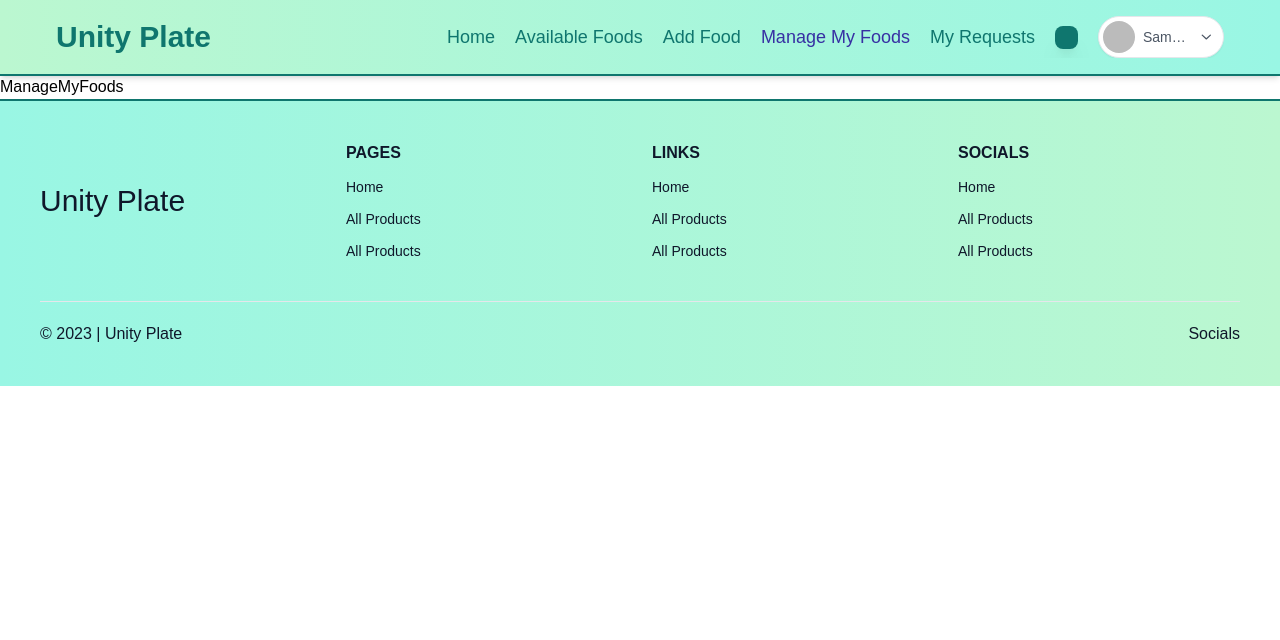
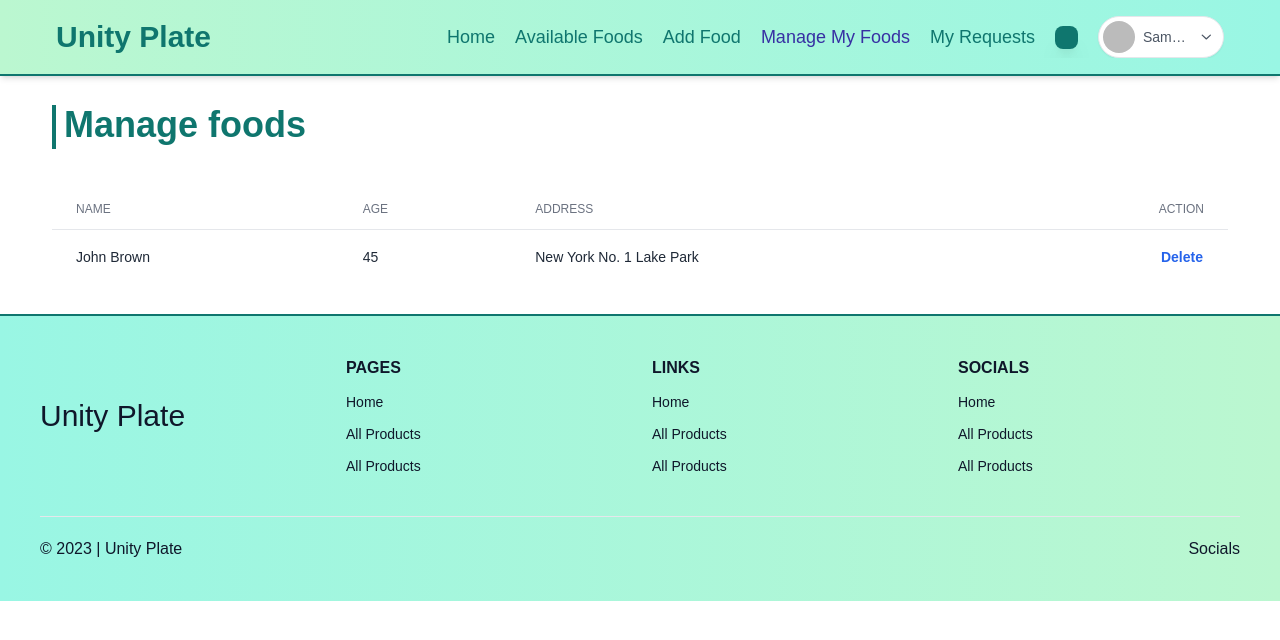
Before and after one commit to ShahSaminYasar/unity-plate-client, a React (Vite) app: page /manage-foods in a window 1280 px wide. Shown: the top 640 px of the page. Built offline with nearby package versions, Linux system fonts and the light colour scheme; no server answers; sample sign-in values are in the browser's storage; a web font is replaced by a local one.

Commit message:
Added: Edit and update food items under protected route

```diff
--- a/src/components/FeaturedFoods/FeaturedFoodCard.jsx
+++ b/src/components/FeaturedFoods/FeaturedFoodCard.jsx
@@ -6,7 +6,7 @@ const FeaturedFoodCard = ({ food }) => {
   const { borderColor, bgGradient, primaryColor } = useSettings();
   return (
     <div
-      className={`w-full rounded-xl border-4 ${borderColor} overflow-hidden`}
+      className={`w-full max-w-[355px] block mx-auto rounded-xl border-4 ${borderColor} overflow-hidden`}
     >
       <img src={food?.image} alt="" className="aspect-[16/10] object-cover" />
       <div className="p-5 flex flex-col gap-5">
--- a/src/components/FeaturedFoods/FeaturedFoods.jsx
+++ b/src/components/FeaturedFoods/FeaturedFoods.jsx
@@ -29,7 +29,7 @@ const FeaturedFoods = () => {
   return (
     <Container className="section">
       <Title>Featured Foods</Title>
-      <div className="grid sm:grid-cols-2 md:grid-cols-3 gap-7">
+      <div className="grid sm:grid-cols-2 lg:grid-cols-3 gap-7">
         {foods?.data?.map((food) => (
           <FeaturedFoodCard key={food?._id} food={food} />
         ))}
--- /dev/null
+++ b/src/components/Forms/EditFoodForm/EditFoodForm.jsx
@@ -0,0 +1,149 @@
+import { useState } from "react";
+import useAuth from "../../../hooks/useAuth";
+import useAxios from "../../../hooks/useAxios";
+import useSettings from "../../../hooks/useSettings";
+import toast from "react-hot-toast";
+import Loading from "../../Loading/Loading";
+import { useQuery } from "@tanstack/react-query";
+
+const EditFoodForm = ({ food_id }) => {
+  const { borderColor, bgGradient, primaryColor } = useSettings();
+  const axios = useAxios();
+  const { user } = useAuth();
+
+  //   const [name, setName] = useState(food?.name);
+  //   const [image, setImage] = useState(food?.image);
+  //   const [donorEmail, setDonorEmail] = useState(food?.donor?.email);
+  //   const [quantity, setQuantity] = useState(food?.quantity);
+  //   const [pickup_location, setPickupLocation] = useState(food?.pickup_location);
+  //   const [expiry_date, setExpiryDate] = useState(food?.expiry_date);
+  //   const [additional_note, setAdditionalNote] = useState(food?.additional_note);
+
+  const { data, isLoading, isError, error } = useQuery({
+    queryKey: ["getFoodDetails"],
+    queryFn: () => {
+      return axios.get(`/get-foods?id=${food_id}`);
+    },
+  });
+
+  if (isLoading) return <Loading />;
+  if (isError) return <h1>Error: {error}</h1>;
+
+  const food = data?.data[0];
+
+  const handleAddProduct = async (e) => {
+    e.preventDefault();
+
+    const toastUpdatingFood = toast.loading("Adding food item...");
+
+    const form = e.target;
+
+    const name = form?.food_name.value;
+    const image = form?.food_image.value;
+    const quantity = form?.food_quantity.value;
+    const pickup_location = form?.food_pickup_location.value;
+    const expiry_date = form?.food_expiry_date.value;
+    const additional_note = form?.food_additional_note.value;
+
+    const food = {
+      donor: {
+        email: user?.email,
+      },
+      name,
+      image,
+      quantity: Number(quantity),
+      pickup_location,
+      expiry_date,
+      additional_note,
+      status: "available",
+    };
+
+    // console.log(food);
+
+    try {
+      axios
+        .put(`/edit-food/${food_id}`, food)
+        .then((res) => {
+          //   console.log(res);
+          if (res?.data?.modifiedCount === 1) {
+            toast.success("Updated food item", { id: toastUpdatingFood });
+          } else {
+            toast("Not sure if updated or not...", { id: toastUpdatingFood });
+          }
+        })
+        .catch((error) =>
+          toast.error(error?.message, { id: toastUpdatingFood })
+        );
+    } catch (error) {
+      toast.error(error?.message, { id: toastUpdatingFood });
+    }
+  };
+
+  return (
+    <form
+      onSubmit={handleAddProduct}
+      className="form w-full grid md:grid-cols-2 gap-5"
+    >
+      <div className="flex flex-col gap-5">
+        <input
+          type="text"
+          required
+          placeholder="Food Name"
+          defaultValue={food?.name}
+          name="food_name"
+          className={`${borderColor}`}
+        />
+        <input
+          type="text"
+          required
+          placeholder="Food Image URL"
+          defaultValue={food?.image}
+          name="food_image"
+          className={`${borderColor}`}
+        />
+        <div className="grid grid-cols-2 gap-5">
+          <input
+            type="number"
+            required
+            placeholder="Quantity"
+            defaultValue={food?.quantity}
+            name="food_quantity"
+            className={`${borderColor}`}
+          />
+          <input
+            type="date"
+            required
+            defaultValue={food?.expiry_date}
+            required
+            name="food_expiry_date"
+            placeholder="Expiry date"
+            className={`${borderColor}`}
+          />
+        </div>
+        <input
+          type="text"
+          required
+          placeholder="Pickup location"
+          defaultValue={food?.pickup_location}
+          name="food_pickup_location"
+          className={`${borderColor}`}
+        />
+      </div>
+      <textarea
+        cols="30"
+        rows="10"
+        placeholder="Additional note"
+        defaultValue={food?.additional_note}
+        name="food_additional_note"
+        className={`${borderColor}`}
+      ></textarea>
+      <button
+        type="submit"
+        className={`bg-gradient-to-r ${bgGradient} py-3 px-4 ${primaryColor} rounded-md block w-fit mx-auto col-span-2`}
+      >
+        Add food item
+      </button>
+    </form>
+  );
+};
+export default EditFoodForm;
--- a/src/components/Header/Header.jsx
+++ b/src/components/Header/Header.jsx
@@ -12,7 +12,7 @@ const Header = () => {
   const { user } = useAuth();
   return (
     <header
-      className={`bg-gradient-to-r ${bgGradient} ${primaryColor} border-b-2 ${borderColor} fixed top-0 left-0 w-full shadow-md `}
+      className={`bg-gradient-to-r ${bgGradient} ${primaryColor} border-b-2 ${borderColor} fixed top-0 left-0 w-full shadow-md z-[9999]`}
     >
       <Container
         className={`flex flex-wrap xl:justify-start xl:flex-nowrap z-50 w-full font-medium text-lg py-4`}
--- a/src/components/Title/Title.jsx
+++ b/src/components/Title/Title.jsx
@@ -2,10 +2,10 @@ import useSettings from "../../hooks/useSettings";
 import PropTypes from "prop-types";
 
 const Title = ({ children }) => {
-  const { primaryColor } = useSettings();
+  const { primaryColor, borderColor } = useSettings();
   return (
     <h2
-      className={`text-4xl mb-10 font-semibold block text-left ${primaryColor}`}
+      className={`text-4xl mb-10 font-semibold block w-full border-l-4 ${borderColor} pl-2 pb-1 text-left ${primaryColor}`}
     >
       {children}
     </h2>
--- /dev/null
+++ b/src/pages/EditFood/EditFood.jsx
@@ -0,0 +1,20 @@
+import { useParams } from "react-router-dom";
+import EditFoodForm from "../../components/Forms/EditFoodForm/EditFoodForm";
+import Title from "../../components/Title/Title";
+import Container from "../../layout/Container";
+
+const EditFood = () => {
+  const { food_id } = useParams();
+  return (
+    <Container className="page">
+      <Title>Edit food</Title>
+      <p className="w-full max-w-[750px] text-neutral-500 text-center mb-8">
+        Fill up the following fields with authentic information about the food
+        that you are going to donate. Your post will be visible to all users,
+        you can update the details at any time.
+      </p>
+      <EditFoodForm food_id={food_id} />
+    </Container>
+  );
+};
+export default EditFood;
--- a/src/pages/ManageMyFoods/ManageMyFoods.jsx
+++ b/src/pages/ManageMyFoods/ManageMyFoods.jsx
@@ -1,4 +1,70 @@
+import Title from "../../components/Title/Title";
+import Container from "../../layout/Container";
+
 const ManageMyFoods = () => {
-  return <div>ManageMyFoods</div>;
+  return (
+    <Container className={`page`}>
+      <Title>Manage foods</Title>
+      <div className="w-full flex flex-col">
+        <div className="-m-1.5 overflow-x-auto">
+          <div className="p-1.5 min-w-full inline-block align-middle">
+            <div className="overflow-hidden">
+              <table className="min-w-full divide-y divide-gray-200">
+                <thead>
+                  <tr>
+                    <th
+                      scope="col"
+                      className="px-6 py-3 text-start text-xs font-medium text-gray-500 uppercase"
+                    >
+                      Name
+                    </th>
+                    <th
+                      scope="col"
+                      className="px-6 py-3 text-start text-xs font-medium text-gray-500 uppercase"
+                    >
+                      Age
+                    </th>
+                    <th
+                      scope="col"
+                      className="px-6 py-3 text-start text-xs font-medium text-gray-500 uppercase"
+                    >
+                      Address
+                    </th>
+                    <th
+                      scope="col"
+                      className="px-6 py-3 text-end text-xs font-medium text-gray-500 uppercase"
+                    >
+                      Action
+                    </th>
+                  </tr>
+                </thead>
+                <tbody>
+                  <tr className="odd:bg-white even:bg-gray-100">
+                    <td className="px-6 py-4 whitespace-nowrap text-sm font-medium text-gray-800">
+                      John Brown
+                    </td>
+                    <td className="px-6 py-4 whitespace-nowrap text-sm text-gray-800">
+                      45
+                    </td>
+                    <td className="px-6 py-4 whitespace-nowrap text-sm text-gray-800">
+                      New York No. 1 Lake Park
+                    </td>
+                    <td className="px-6 py-4 whitespace-nowrap text-end text-sm font-medium">
+                      <button
+                        type="button"
+                        className="inline-flex items-center gap-x-2 text-sm font-semibold rounded-lg border border-transparent text-blue-600 hover:text-blue-800 disabled:opacity-50 disabled:pointer-events-none"
+                      >
+                        Delete
+                      </button>
+                    </td>
+                  </tr>
+                </tbody>
+              </table>
+            </div>
+          </div>
+        </div>
+      </div>
+    </Container>
+  );
 };
 export default ManageMyFoods;
```
Also changed, not shown: src/routes/EditFoodRoute.jsx (added, +38 -0 lines), src/routes/index.jsx (+18 -2 lines).
